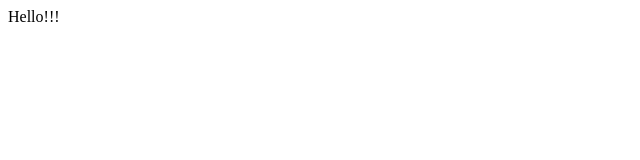
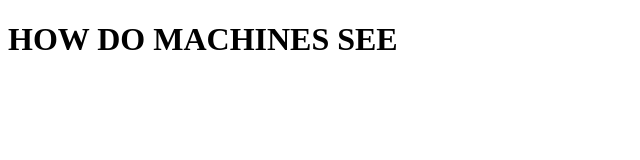
Before and after one commit to alexa-zotova/how-do-machines-see, a plain HTML site: page index.html in a window 1280 px wide. Shown: the whole page, without its empty margins (0-640 px from the left). Drawn offline with Linux system fonts and the light colour scheme.

Commit message:
add h1 index.html

```diff
--- a/index.html
+++ b/index.html
@@ -6,6 +6,6 @@
     <title>Document</title>
 </head>
 <body>
-    Hello!!!
+<H1>HOW DO MACHINES SEE</H1>
 </body>
 </html>
```
